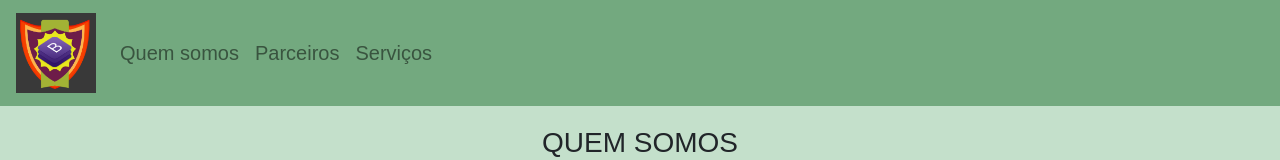
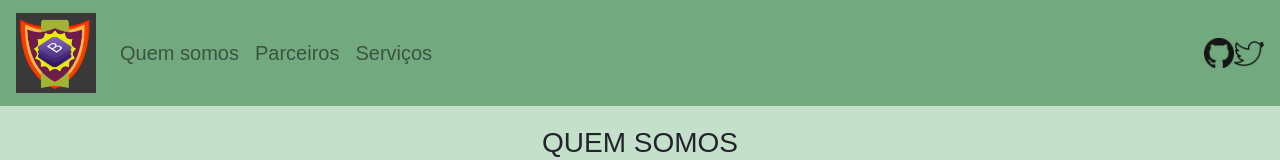
Before and after one commit to jailtonjps/aula_bootstrap, a plain HTML site: page index.html in a window 1280 px wide. Shown: the top 160 px of the page. Drawn offline with Linux system fonts and the light colour scheme.

Commit message:
Inclusão do link na imagem do git e twitter no projeto aula_bootstrap

```diff
--- a/index.html
+++ b/index.html
@@ -24,6 +24,12 @@
                     </li>
                 </ul>
             </div>
+            <a href="https://github.com/jailtonjps/aula_bootstrap" target="_blank">
+            <img src="img/git.png" class="rounded float-right" width="30" height="30">
+            </a>
+            <a href="https://twitter.com/JailtonPSantos1" target="_blank">
+            <img src="img/twitter-logo3.png" class="rounded float-right" width="30" height="30">
+            </a>
         </nav>
         <section id="quemsomos">
             <div class="container-fluid quem-somos text-center margin">
```
Also changed, not shown: img/git.jpg (added), img/git.png (added), img/twitter-logo.png (added), img/twitter-logo2.png (added), img/twitter-logo3.png (added).
